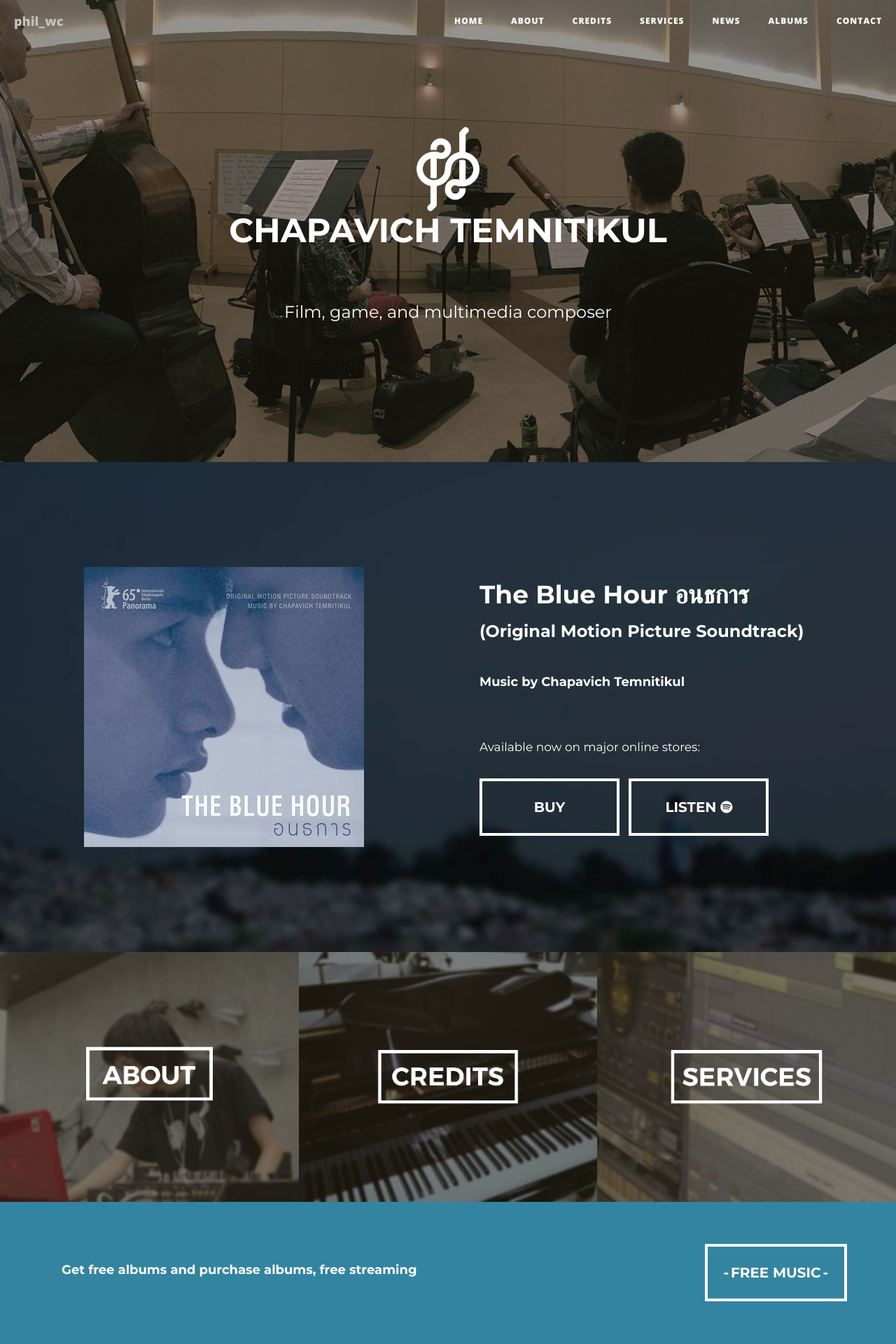
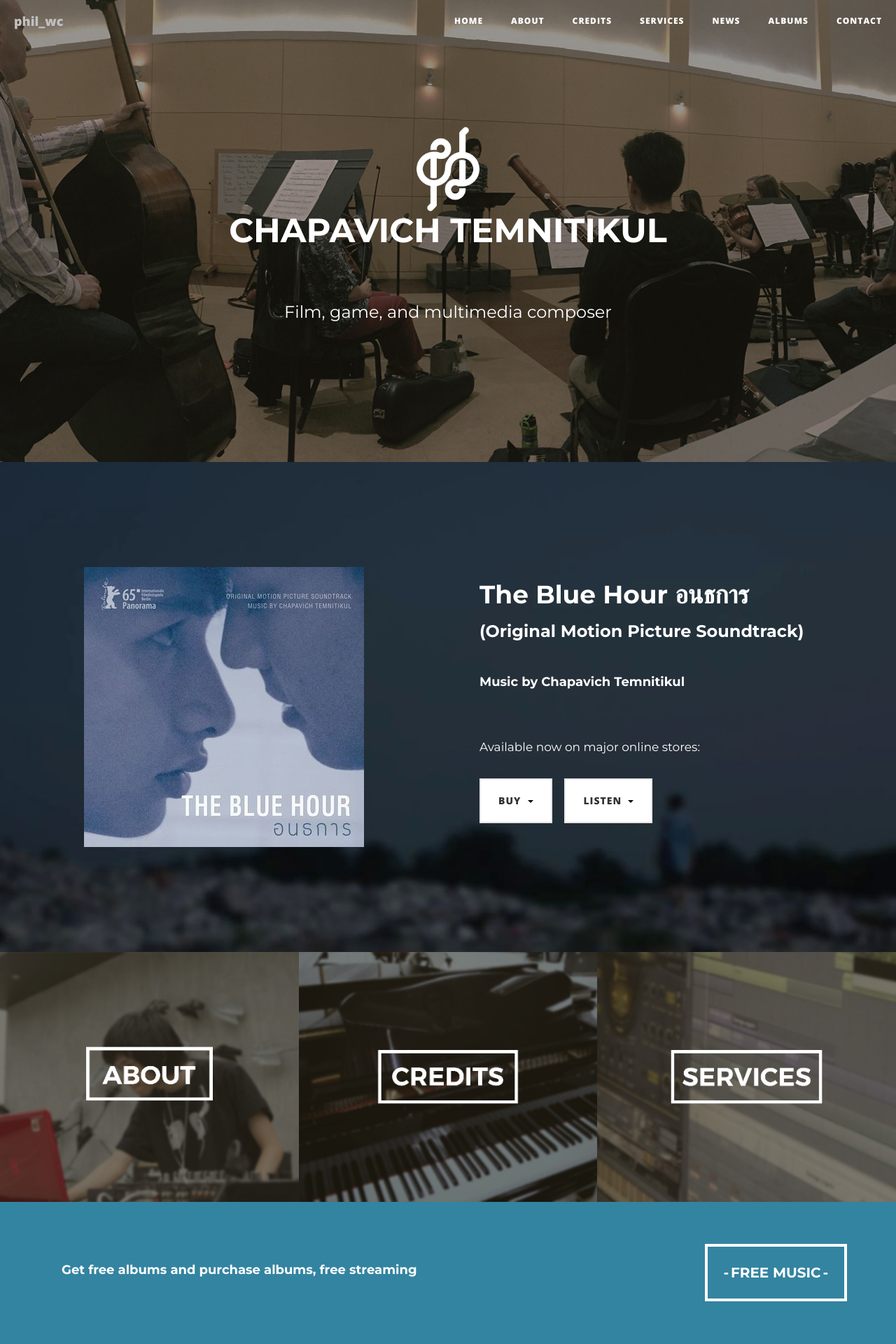
Before and after one commit to phil-wc/phil-wc.github.io, a Jekyll site: the page built from index.html, in a window 1280 px wide. Shown: the top 1920 px of the page at 70% size. Built offline with Jekyll 4.4.1, drawn with Linux system fonts in a browser that asks for light colours; nearby versions of some CDN libraries.

Commit message:
mobile view, button change

```diff
--- a/_includes/home/thebluehour.html
+++ b/_includes/home/thebluehour.html
@@ -1,6 +1,5 @@
 <div class="container-fluid">
   <div class="row hidden-sm hidden-xs">
-
     <div class="col-lg-6 col-md-6">
       <div class="description text-center">
         <div class="content center-block">
@@ -18,8 +17,28 @@
           <h4>Music by Chapavich Temnitikul</h4>
           <br>
           <p class="text-white">Available now on major online stores:</p>
-          <a class="button-solid" href="{{ site.baseurl }}/news">BUY</a>&nbsp;&nbsp;
-          <a class="button-solid" href="{{ site.baseurl }}/news">LISTEN&nbsp;<i class="fa fa-spotify"></i></a>
+          <!-- <a class="button-solid" href="{{ site.baseurl }}/news">BUY</a>&nbsp;&nbsp;
+          <a class="button-solid" href="https://play.spotify.com/album/4X7eZp92R3KSpi4fejyPUS">LISTEN&nbsp;<i class="fa fa-spotify"></i></a> -->
+          <div class="btn-group">
+            <button type="button" class="btn btn-default dropdown-toggle" data-toggle="dropdown" aria-haspopup="true" aria-expanded="false">
+              BUY&nbsp;&nbsp;<span class="caret"></span>
+            </button>&nbsp;&nbsp;&nbsp;
+            <ul class="dropdown-menu">
+              <li><a href="#">iTunes</a></li>
+              <li><a href="https://market.android.com/details?id=album-Blchs2gaeefzaqf2ek7qwfk7ypa">Google Play</a></li>
+              <li><a href="#">Amazon MP3</a></li>
+              <li><a href="http://ldr.fm/zNxvR">Loudr</a></li>
+            </ul>
+          </div>
+          <div class="btn-group">
+            <button type="button" class="btn btn-default dropdown-toggle" data-toggle="dropdown" aria-haspopup="true" aria-expanded="false">
+              LISTEN&nbsp;&nbsp;<span class="caret"></span>
+            </button>
+            <ul class="dropdown-menu">
+              <li><a href="https://play.spotify.com/album/4X7eZp92R3KSpi4fejyPUS">Spotify</a></li>
+              <li><a href="http://www.deezer.com/album/12475868">Deezer</a></li>
+            </ul>
+          </div>
         </div>
       </div>
     </div>
@@ -30,12 +49,36 @@
     <div class="col-sm-12 col-xs-12">
       <div class="description text-center">
         <div class="heading-color">
-          <h1>LISTEN: </h1>
-          <p class="heading-color">Enjoy my music in various styles</p>
+          <img class="center-block img-responsive" src="/assets/img/home/tbhalbum.jpg" alt="The Blue Hour"/>
+          <h1>The Blue Hour อนธการ</h1>
+          <h3>(Original Motion Picture Soundtrack)</h3><br>
+          <h4>Music by Chapavich Temnitikul</h4>
+          <br>
+          <p class="text-white">Available now on major online stores:</p>
+          <!-- <a class="button-solid" href="{{ site.baseurl }}/news">BUY</a>
+          <a class="button-solid" href="https://play.spotify.com/album/4X7eZp92R3KSpi4fejyPUS">LISTEN&nbsp;<i class="fa fa-spotify"></i></a> -->
+          <div class="btn-group">
+            <button type="button" class="btn btn-default dropdown-toggle" data-toggle="dropdown" aria-haspopup="true" aria-expanded="false">
+              BUY&nbsp;&nbsp;<span class="caret"></span>
+            </button>&nbsp;&nbsp;&nbsp;
+            <ul class="dropdown-menu">
+              <li><a href="#">iTunes</a></li>
+              <li><a href="https://market.android.com/details?id=album-Blchs2gaeefzaqf2ek7qwfk7ypa">Google Play</a></li>
+              <li><a href="#">Amazon MP3</a></li>
+              <li><a href="http://ldr.fm/zNxvR">Loudr</a></li>
+            </ul>
+          </div>
+          <div class="btn-group">
+            <button type="button" class="btn btn-default dropdown-toggle" data-toggle="dropdown" aria-haspopup="true" aria-expanded="false">
+              LISTEN&nbsp;&nbsp;<span class="caret"></span>
+            </button>
+            <ul class="dropdown-menu">
+              <li><a href="https://play.spotify.com/album/4X7eZp92R3KSpi4fejyPUS">Spotify</a></li>
+              <li><a href="http://www.deezer.com/album/12475868">Deezer</a></li>
+            </ul>
+          </div>
         </div>
       </div>
-      <!-- <div id="js-player-container-mobile"></div> -->
-      <iframe width="100%" height="400" scrolling="no" frameborder="no" src="https://w.soundcloud.com/player/?url=https%3A//api.soundcloud.com/playlists/12291411&amp;color=85bacc&amp;auto_play=false&amp;hide_related=false&amp;show_comments=true&amp;show_user=true&amp;show_reposts=false"></iframe>
     </div>
   </div>
 </div>
```
